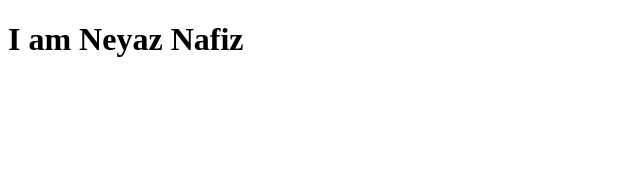
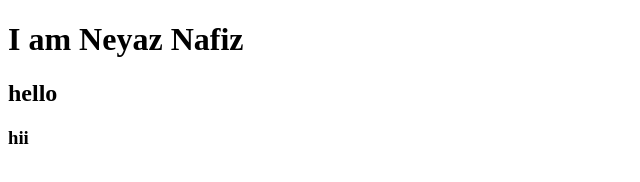
Before and after one commit to neyaznafiz/Git_Command, a plain HTML site: page index.html in a window 1280 px wide. Shown: the whole page, without its empty margins (0-640 px from the left). Drawn offline with Linux system fonts and the light colour scheme.

Commit message:
html file edited

```diff
--- a/index.html
+++ b/index.html
@@ -8,5 +8,7 @@
 </head>
 <body>
     <h1>I am Neyaz Nafiz</h1>
+    <h2>hello</h2>
+    <h3>hii</h3>
 </body>
 </html>
```
